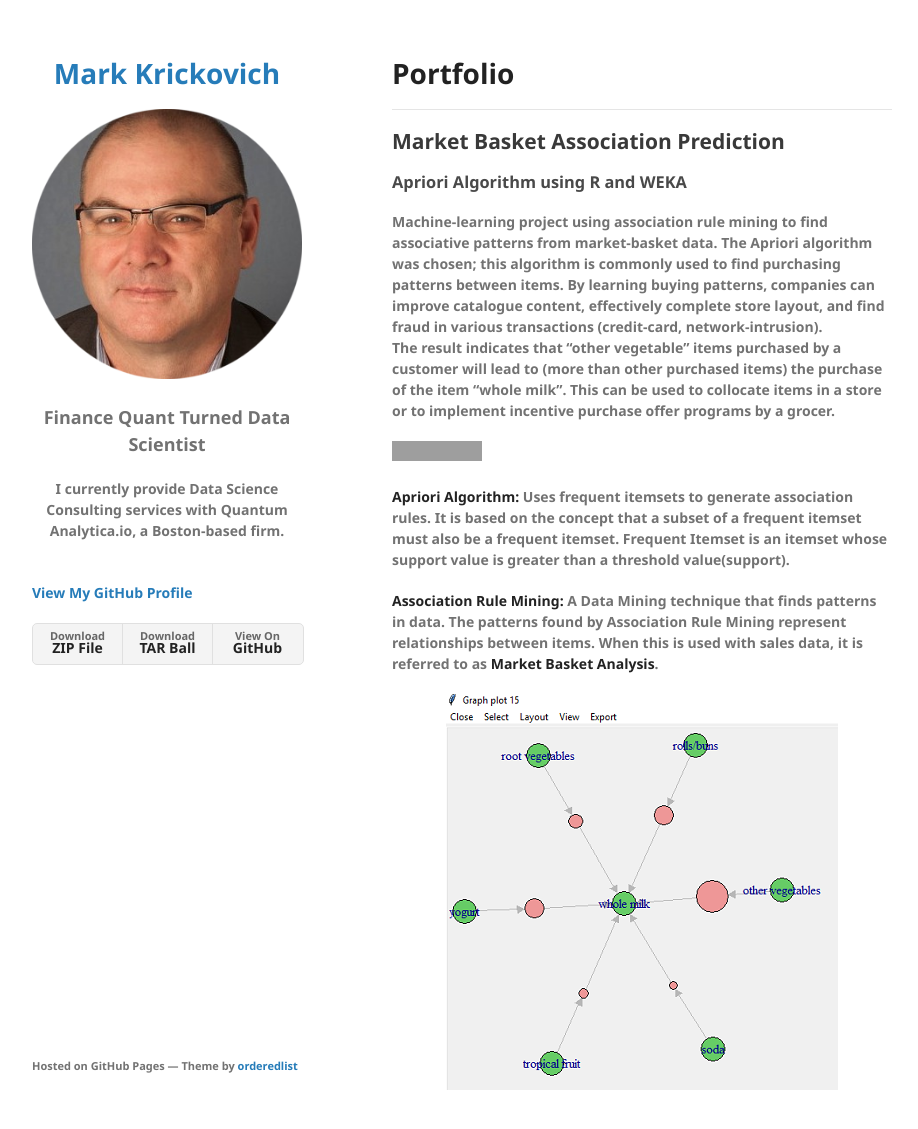
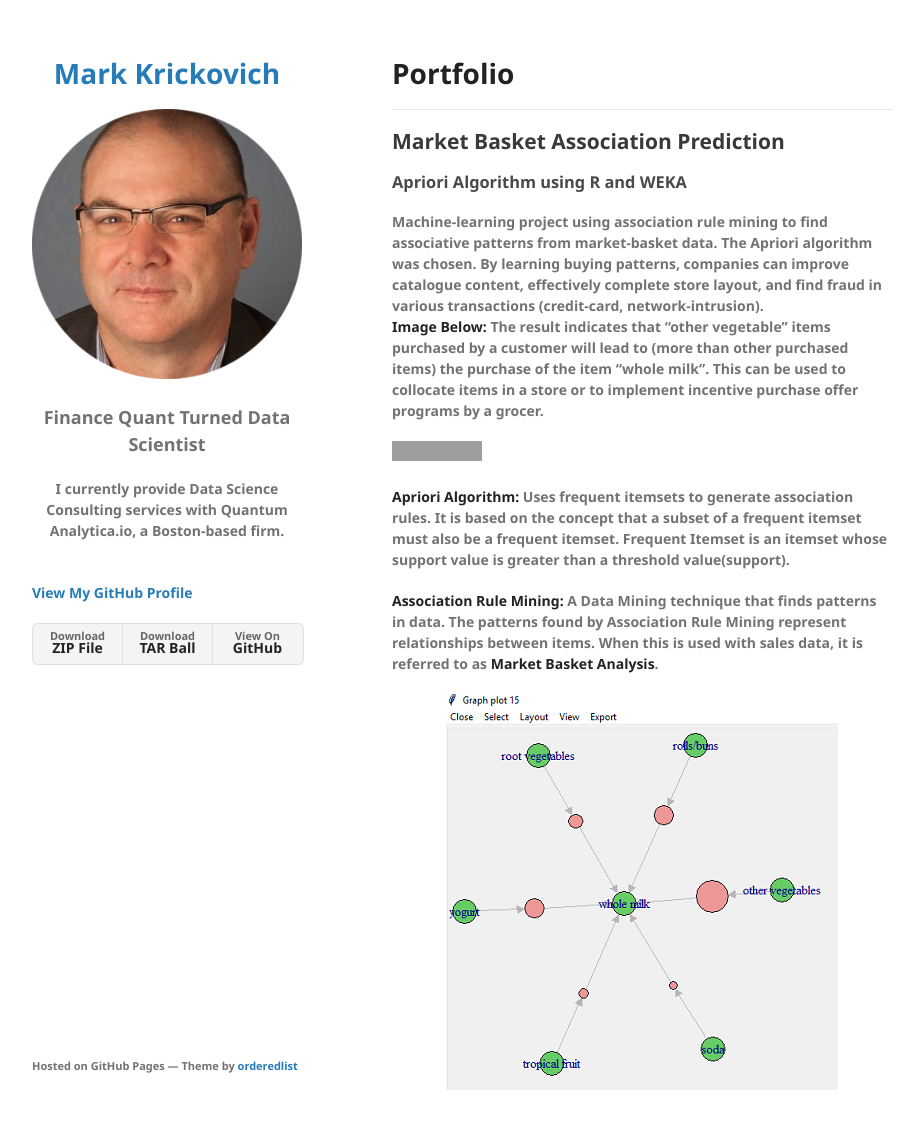
Before and after one commit to MarkKrickovich/MarkKrickovich.github.io, a Jekyll site: the page built from index.md, in a window 1280 px wide and 1145 px high. Shown: the top 1129 px of the window, without its empty margins (178-1096 px from the left). Built offline with Jekyll 4.4.1, drawn with Linux system fonts in a browser that asks for light colours; our own code applies the rules of GitHub Pages for plain Markdown files; grey boxes are pictures that could not be loaded.

Commit message:
Update index.md

```diff
--- a/index.md
+++ b/index.md
@@ -2,8 +2,8 @@
 ---
 ## Market Basket Association Prediction
 ###  Apriori Algorithm using R and WEKA
-Machine-learning project using association rule mining to find associative patterns from market-basket data.  The Apriori algorithm was chosen; this algorithm is commonly used to find purchasing patterns between items.  By learning buying patterns, companies can improve catalogue content, effectively complete store layout, and find fraud in various transactions (credit-card, network-intrusion).
-The result indicates that “other vegetable” items purchased by a customer will lead to (more than other purchased items) the purchase of the item “whole milk”.  This can be used to collocate items in a store or to implement incentive purchase offer programs by a grocer.
+Machine-learning project using association rule mining to find associative patterns from market-basket data.  The Apriori algorithm was chosen.  By learning buying patterns, companies can improve catalogue content, effectively complete store layout, and find fraud in various transactions (credit-card, network-intrusion).
+**Image Below:** The result indicates that “other vegetable” items purchased by a customer will lead to (more than other purchased items) the purchase of the item “whole milk”.  This can be used to collocate items in a store or to implement incentive purchase offer programs by a grocer.
 
 [![View on GitHub](https://img.shields.io/badge/GitHub-View_on_GitHub-blue?logo=GitHub)](https://github.com/markkrickovich/MarketBasketAssociation)
 
```
